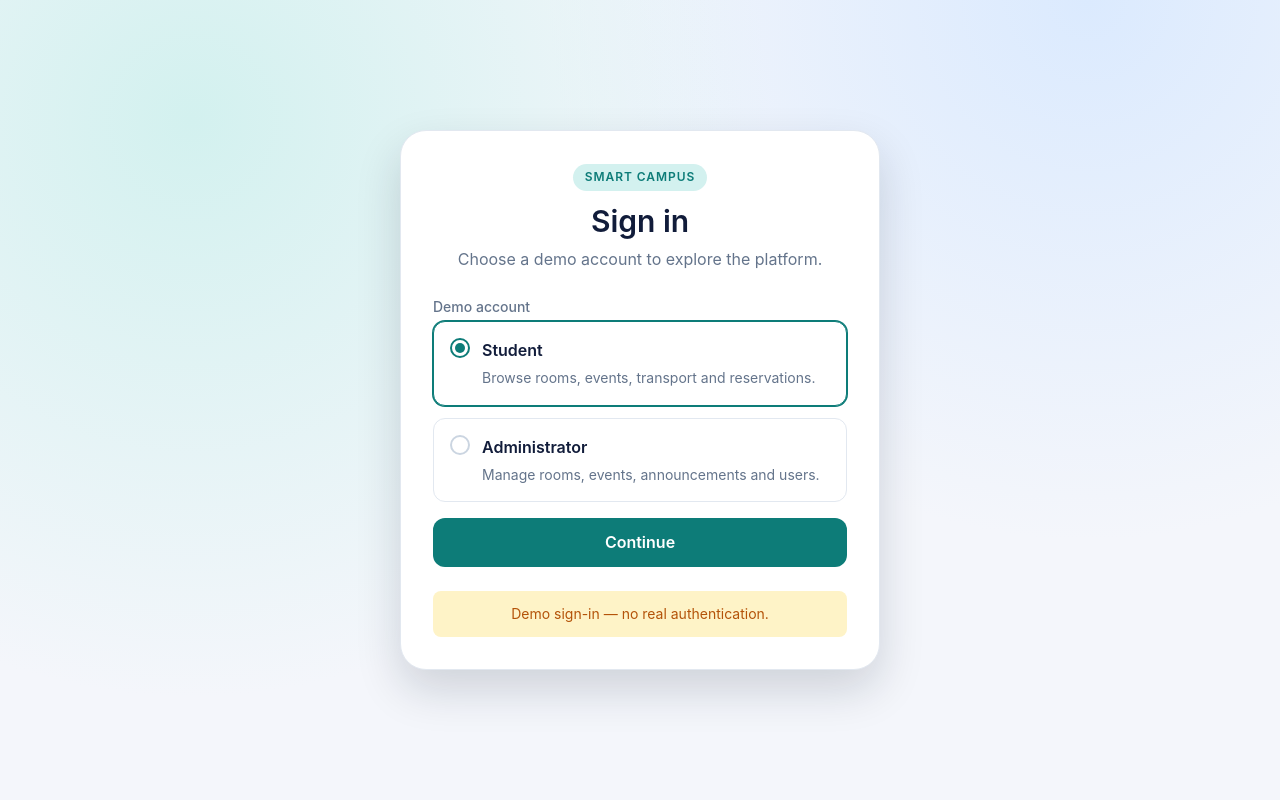
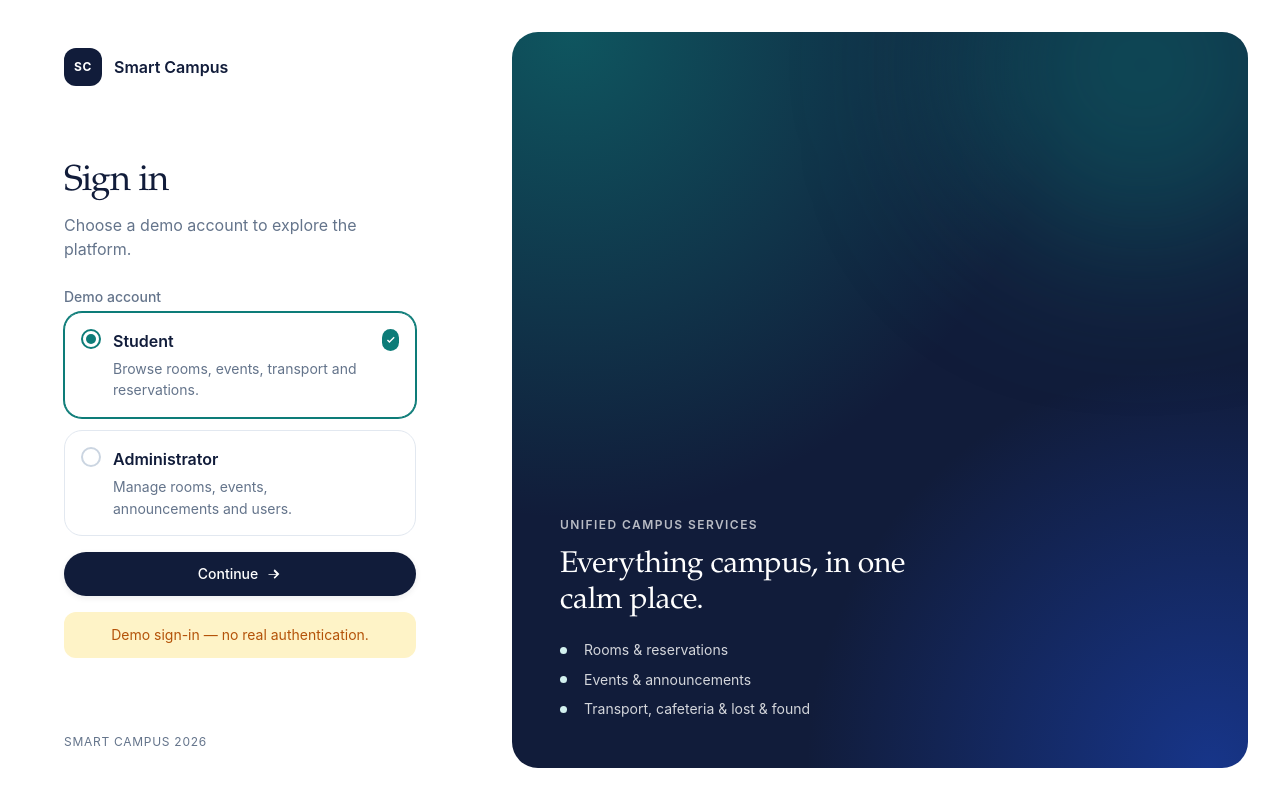
Before and after one commit to oussama-hlali/Projet-integration, an Angular app in the folder angular-front/: page /login in a window 1280 px wide. Built offline with nearby package versions, Linux system fonts and the light colour scheme.

Commit message:
SCRUM-8: restyle login page with split-screen layout

```diff
--- a/angular-front/angular.json
+++ b/angular-front/angular.json
@@ -43,8 +43,8 @@
                 },
                 {
                   "type": "anyComponentStyle",
-                  "maximumWarning": "4kB",
-                  "maximumError": "8kB"
+                  "maximumWarning": "8kB",
+                  "maximumError": "12kB"
                 }
               ],
               "outputHashing": "all"
@@ -94,5 +94,8 @@
         }
       }
     }
+  },
+  "cli": {
+    "analytics": "9ccd9c4d-7f83-46ce-91af-4723752486b3"
   }
 }
--- a/angular-front/src/app/features/auth/login/login.html
+++ b/angular-front/src/app/features/auth/login/login.html
@@ -1,7 +1,12 @@
-<main class="login">
-  <section class="login__panel" aria-labelledby="login-title">
+<div class="login">
+  <div class="login__pane">
+    <div class="login__brand">
+      <span class="login__logo" aria-hidden="true">SC</span>
+      <span class="login__wordmark">Smart Campus</span>
+    </div>
+
+    <div class="login__content">
       <header class="login__header">
-      <span class="login__brand">Smart Campus</span>
         <h1 id="login-title" class="login__title">Sign in</h1>
         <p class="login__subtitle">Choose a demo account to explore the platform.</p>
       </header>
@@ -26,6 +31,14 @@
                 Browse rooms, events, transport and reservations.
               </span>
             </span>
+            <span class="login__option-check" aria-hidden="true">
+              <svg viewBox="0 0 16 16" focusable="false">
+                <path
+                  d="M6.2 11.3 3.4 8.5l1.1-1.1 1.7 1.7 4.9-4.9 1.1 1.1z"
+                  fill="currentColor"
+                />
+              </svg>
+            </span>
           </label>
 
           <label
@@ -44,12 +57,46 @@
                 Manage rooms, events, announcements and users.
               </span>
             </span>
+            <span class="login__option-check" aria-hidden="true">
+              <svg viewBox="0 0 16 16" focusable="false">
+                <path
+                  d="M6.2 11.3 3.4 8.5l1.1-1.1 1.7 1.7 4.9-4.9 1.1 1.1z"
+                  fill="currentColor"
+                />
+              </svg>
+            </span>
           </label>
         </fieldset>
 
-      <button class="login__submit" type="submit" [disabled]="form.invalid">Continue</button>
+        <button class="login__submit" type="submit" [disabled]="form.invalid">
+          Continue
+          <svg class="login__submit-icon" viewBox="0 0 16 16" aria-hidden="true" focusable="false">
+            <path
+              d="M8.7 3.3 13.4 8l-4.7 4.7-1.1-1.1 2.9-2.9H2.5V8h8l-2.9-2.9z"
+              fill="currentColor"
+            />
+          </svg>
+        </button>
       </form>
 
       <p class="login__note" role="note">Demo sign-in — no real authentication.</p>
-  </section>
-</main>
+    </div>
+
+    <p class="login__footnote">Smart Campus 2026</p>
+  </div>
+
+  <div class="login__visual" aria-hidden="true">
+    <div class="login__visual-inner">
+      <div class="login__visual-glow"></div>
+      <div class="login__visual-body">
+        <p class="login__visual-eyebrow">Unified campus services</p>
+        <p class="login__visual-title">Everything campus, in one calm place.</p>
+        <ul class="login__visual-list">
+          <li>Rooms &amp; reservations</li>
+          <li>Events &amp; announcements</li>
+          <li>Transport, cafeteria &amp; lost &amp; found</li>
+        </ul>
+      </div>
+    </div>
+  </div>
+</div>
--- a/angular-front/src/app/features/auth/login/login.scss
+++ b/angular-front/src/app/features/auth/login/login.scss
@@ -1,49 +1,70 @@
 .login {
+  display: flex;
+  min-height: 100dvh;
+  background: var(--color-surface);
+}
+
+/* ---------- Left: form pane ---------- */
+.login__pane {
+  display: flex;
+  flex: none;
+  flex-direction: column;
+  gap: var(--space-5);
+  width: 100%;
+  padding: var(--space-5) var(--space-4) var(--space-6);
+}
+
+.login__brand {
+  display: flex;
+  gap: var(--space-3);
+  align-items: center;
+}
+
+.login__logo {
   display: grid;
   place-items: center;
-  min-height: 100dvh;
-  padding: var(--space-6) var(--space-4);
-  background:
-    radial-gradient(circle at 15% 15%, var(--color-accent-soft), transparent 45%),
-    radial-gradient(circle at 85% 0%, var(--color-info-soft), transparent 40%),
-    var(--color-bg);
+  width: 38px;
+  height: 38px;
+  font-size: var(--font-size-xs);
+  font-weight: var(--font-weight-bold);
+  letter-spacing: 0.05em;
+  color: var(--color-accent-contrast);
+  background: var(--color-text-strong);
+  border-radius: var(--radius-md);
 }
 
-.login__panel {
+.login__wordmark {
+  font-size: var(--font-size-base);
+  font-weight: var(--font-weight-semibold);
+  color: var(--color-text-strong);
+}
+
+.login__content {
+  display: flex;
+  flex: 1;
+  flex-direction: column;
+  justify-content: center;
   width: 100%;
-  max-width: var(--container-narrow);
-  padding: var(--space-6);
-  background: var(--color-surface);
-  border: 1px solid var(--color-border);
-  border-radius: var(--radius-xl);
-  box-shadow: var(--shadow-lg);
+  max-width: 400px;
+  margin-inline: auto;
 }
 
 .login__header {
   margin-bottom: var(--space-5);
-  text-align: center;
-}
-
-.login__brand {
-  display: inline-block;
-  margin-bottom: var(--space-3);
-  padding: var(--space-1) var(--space-3);
-  font-size: var(--font-size-xs);
-  font-weight: var(--font-weight-semibold);
-  letter-spacing: 0.08em;
-  text-transform: uppercase;
-  color: var(--color-accent);
-  background: var(--color-accent-soft);
-  border-radius: var(--radius-full);
 }
 
 .login__title {
-  margin-bottom: var(--space-2);
-  font-size: var(--font-size-3xl);
+  margin: 0;
+  font-family: var(--font-family-display);
+  font-size: var(--font-size-4xl);
+  font-weight: var(--font-weight-regular);
+  line-height: var(--line-height-tight);
+  letter-spacing: -0.02em;
+  color: var(--color-text-strong);
 }
 
 .login__subtitle {
-  margin: 0;
+  margin: var(--space-2) 0 0;
   color: var(--color-text-muted);
 }
 
@@ -71,22 +92,25 @@
 }
 
 .login__option {
+  position: relative;
   display: flex;
   gap: var(--space-3);
   align-items: flex-start;
   padding: var(--space-4);
   background: var(--color-surface);
   border: 1px solid var(--color-border);
-  border-radius: var(--radius-md);
+  border-radius: var(--radius-lg);
   cursor: pointer;
   transition:
     border-color var(--transition-fast),
     box-shadow var(--transition-fast),
+    background var(--transition-fast),
     transform var(--transition-fast);
 }
 
 .login__option:hover {
   border-color: var(--color-border-strong);
+  background: var(--color-surface-muted);
   transform: translateY(-1px);
 }
 
@@ -98,6 +122,10 @@
 .login__option--selected {
   border-color: var(--color-accent);
   box-shadow: 0 0 0 1px var(--color-accent);
+}
+
+.login__option--selected:hover {
+  background: var(--color-surface);
 }
 
 .login__radio {
@@ -148,39 +176,201 @@
   color: var(--color-text-muted);
 }
 
-.login__submit {
-  padding: var(--space-3) var(--space-4);
-  font-weight: var(--font-weight-semibold);
+.login__option-check {
+  display: grid;
+  place-items: center;
+  width: 22px;
+  height: 22px;
+  margin-left: auto;
   color: var(--color-accent-contrast);
   background: var(--color-accent);
-  border: 0;
-  border-radius: var(--radius-md);
-  cursor: pointer;
+  border-radius: var(--radius-full);
+  opacity: 0;
+  transform: scale(0.8);
   transition:
-    background var(--transition-fast),
+    opacity var(--transition-fast),
     transform var(--transition-fast);
 }
 
+.login__option-check svg {
+  width: 14px;
+  height: 14px;
+}
+
+.login__option--selected .login__option-check {
+  opacity: 1;
+  transform: scale(1);
+}
+
+.login__submit {
+  display: inline-flex;
+  gap: var(--space-2);
+  align-items: center;
+  justify-content: center;
+  min-height: 44px;
+  padding: var(--space-2) var(--space-5);
+  font-size: var(--font-size-sm);
+  font-weight: var(--font-weight-medium);
+  color: var(--color-text-inverse);
+  background: var(--color-text-strong);
+  border: 1px solid transparent;
+  border-radius: var(--radius-full);
+  cursor: pointer;
+  box-shadow: var(--shadow-sm);
+  transition:
+    background var(--transition-fast),
+    box-shadow var(--transition-fast),
+    transform var(--transition-fast);
+}
+
+.login__submit-icon {
+  width: 16px;
+  height: 16px;
+  transition: transform var(--transition-fast);
+}
+
 .login__submit:hover:not(:disabled) {
-  background: var(--color-accent-hover);
+  background: color-mix(in srgb, var(--color-text-strong) 88%, black);
+  box-shadow: var(--shadow-md);
+}
+
+.login__submit:hover:not(:disabled) .login__submit-icon {
+  transform: translateX(2px);
 }
 
 .login__submit:active:not(:disabled) {
-  background: var(--color-accent-active);
   transform: translateY(1px);
 }
 
 .login__submit:disabled {
   cursor: not-allowed;
-  opacity: 0.55;
+  opacity: 0.5;
+  box-shadow: none;
 }
 
 .login__note {
-  margin: var(--space-5) 0 0;
+  margin: var(--space-4) 0 0;
   padding: var(--space-3);
   font-size: var(--font-size-sm);
   text-align: center;
   color: var(--color-warning);
   background: var(--color-warning-soft);
-  border-radius: var(--radius-sm);
+  border-radius: var(--radius-md);
 }
+
+.login__footnote {
+  margin: 0;
+  font-size: var(--font-size-xs);
+  letter-spacing: 0.06em;
+  text-transform: uppercase;
+  color: var(--color-text-muted);
+}
+
+/* ---------- Right: decorative visual ---------- */
+.login__visual {
+  display: none;
+  flex: 1;
+  padding: var(--space-6);
+}
+
+.login__visual-inner {
+  position: relative;
+  height: 100%;
+  overflow: hidden;
+  border-radius: var(--radius-xl);
+  background:
+    radial-gradient(
+      120% 120% at 8% 0%,
+      color-mix(in srgb, var(--color-accent) 60%, transparent),
+      transparent 55%
+    ),
+    radial-gradient(
+      100% 100% at 95% 100%,
+      color-mix(in srgb, var(--color-info) 50%, transparent),
+      transparent 55%
+    ),
+    var(--color-text-strong);
+}
+
+.login__visual-glow {
+  position: absolute;
+  inset: -20% -10% auto auto;
+  width: 360px;
+  height: 360px;
+  background: color-mix(in srgb, var(--color-accent) 45%, transparent);
+  filter: blur(80px);
+  border-radius: var(--radius-full);
+}
+
+.login__visual-body {
+  position: absolute;
+  inset: auto var(--space-7) var(--space-7);
+  display: flex;
+  flex-direction: column;
+  gap: var(--space-3);
+  max-width: 36ch;
+  color: var(--color-text-inverse);
+}
+
+.login__visual-eyebrow {
+  margin: 0;
+  font-size: var(--font-size-xs);
+  font-weight: var(--font-weight-semibold);
+  letter-spacing: 0.12em;
+  text-transform: uppercase;
+  color: color-mix(in srgb, var(--color-text-inverse) 70%, transparent);
+}
+
+.login__visual-title {
+  margin: 0;
+  font-family: var(--font-family-display);
+  font-size: var(--font-size-3xl);
+  font-weight: var(--font-weight-regular);
+  line-height: var(--line-height-tight);
+  letter-spacing: -0.01em;
+}
+
+.login__visual-list {
+  display: flex;
+  flex-direction: column;
+  gap: var(--space-2);
+  margin: var(--space-2) 0 0;
+  padding: 0;
+  list-style: none;
+  font-size: var(--font-size-sm);
+  color: color-mix(in srgb, var(--color-text-inverse) 82%, transparent);
+}
+
+.login__visual-list li {
+  position: relative;
+  padding-left: var(--space-5);
+}
+
+.login__visual-list li::before {
+  content: '';
+  position: absolute;
+  top: 0.55em;
+  left: 0;
+  width: 7px;
+  height: 7px;
+  border-radius: var(--radius-full);
+  background: var(--color-accent-soft);
+}
+
+/* ---------- Responsive ---------- */
+@media (min-width: 1024px) {
+  .login__pane {
+    width: 480px;
+    padding: var(--space-7) var(--space-8);
+  }
+
+  .login__visual {
+    display: block;
+  }
+}
+
+@media (max-width: 480px) {
+  .login__title {
+    font-size: var(--font-size-3xl);
+  }
+}
--- a/angular-front/src/styles/_tokens.scss
+++ b/angular-front/src/styles/_tokens.scss
@@ -67,6 +67,8 @@
     Arial, sans-serif;
   --font-family-mono: 'JetBrains Mono', 'SFMono-Regular', Consolas, 'Liberation Mono',
     monospace;
+  --font-family-display: 'Iowan Old Style', 'Palatino Linotype', Palatino, Georgia,
+    'Times New Roman', serif;
 
   --font-size-xs: 0.75rem;
   --font-size-sm: 0.875rem;
```
Lines whose indentation alone changed are shown as unchanged.
